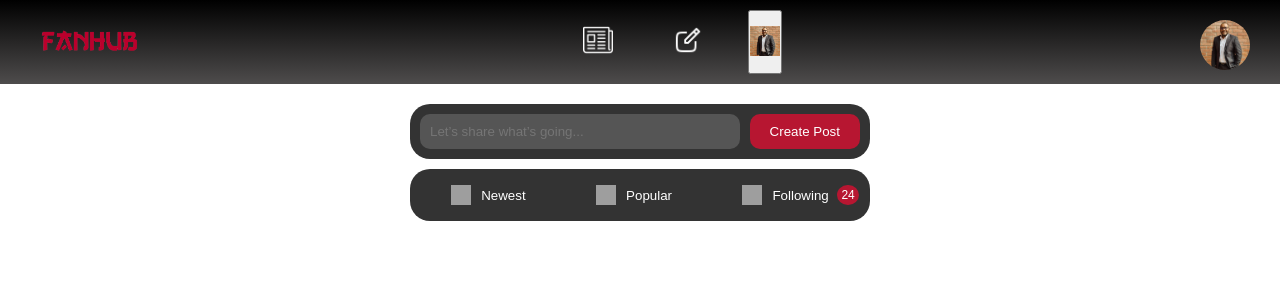
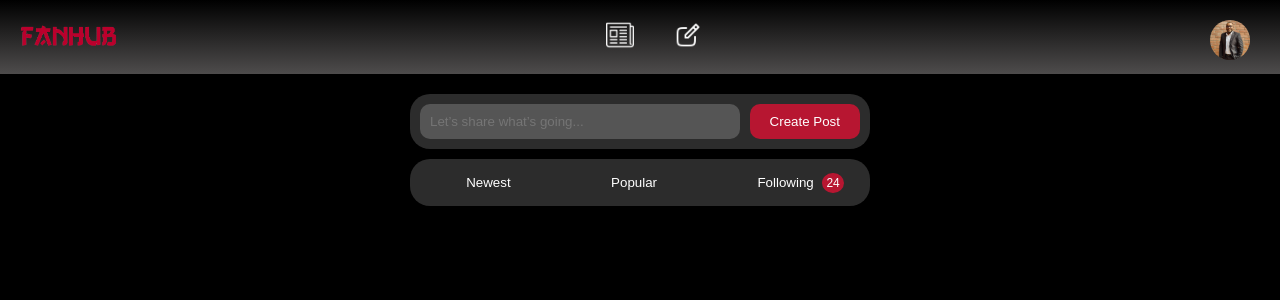
Before and after one commit to MetheMeticien/FanHUB, a React (Vite) app in the folder frontend/FanHub/: page /posts in a window 1280 px wide. Shown: the top 300 px of the page. Built offline with nearby package versions, Linux system fonts and the light colour scheme; grey boxes are pictures that could not be loaded.

Commit message:
Worked on PostPage and theming

```diff
--- a/frontend/FanHub/src/App.css
+++ b/frontend/FanHub/src/App.css
@@ -5,5 +5,5 @@
 }
 
 body{
-  background-color: rgb(255, 255, 255);
+  background-color: rgb(0, 0, 0);
 }
--- a/frontend/FanHub/src/App.jsx
+++ b/frontend/FanHub/src/App.jsx
@@ -16,8 +16,6 @@ function App() {
             <Route path='/news' element={<NewsPage />} />
             <Route path='/posts' element={<PostPage />} />
             <Route path='/' element={<HomePage />} />
-
-
           </Routes>
         </main>
     </>
--- a/frontend/FanHub/src/Features/Common/Navbar/Navbar.jsx
+++ b/frontend/FanHub/src/Features/Common/Navbar/Navbar.jsx
@@ -16,11 +16,6 @@ function Navbar (){
                     <Link to ="/posts">
                         <img src="\src\assets\posts.png" alt="posts-icon" />
                     </Link>
-                    <button id="theme-toggle">
-                    <img src="\src\assets\ruhan.jpg" alt="Toggle Dark Mode" className="theme-icon" />
-                    </button>
-
-
                 </ul>
 
             </div>
--- a/frontend/FanHub/src/Features/Common/Navbar/navbar.css
+++ b/frontend/FanHub/src/Features/Common/Navbar/navbar.css
@@ -11,20 +11,20 @@
 .nav-left img {
     width: 100px;
     height: auto;
-    margin: 20px 40px;
+    margin: 2px 19px;
 }
 
 .nav-mid ul {
     list-style-type: none;
     display: flex;
-    gap: 30px;
+    gap: 20px;
     margin: 0;
     padding: 0;
 }
 
 .nav-mid ul a {
     display: inline-block;
-    padding: 15px;
+    padding: 10px;
     border-radius: 5px;
     transition: background-color 0.3s ease; /* Smooth transition effect */
 }
@@ -34,12 +34,12 @@
 }
 
 .nav-mid ul img {
-    width: 30px;  /* Adjust the size of the icons */
+    width: 28px;  /* Adjust the size of the icons */
     height: auto;
 }
 
 .nav-right img{
-    width: 50px;
-    margin: 20px 30px 10px 30px;
+    width: 40px;
+    margin: 20px 30px 10px 40px;
     border-radius: 80px;
 }
--- a/frontend/FanHub/src/Features/PostPage/PostPage.css
+++ b/frontend/FanHub/src/Features/PostPage/PostPage.css
@@ -1,7 +1,7 @@
 
 .post-page {
     padding: 20px;
-    background-color: #ffffff; /* Dark background to match your design */
+    background-color: #000000; /* Dark background to match your design */
 
 
         height: 20%;
@@ -16,7 +16,7 @@
 .postbar-container {
     display: flex;
     justify-content: space-between;
-    background-color: #333;
+    background-color: #2c2c2c;
     padding: 10px;
     border-radius: 20px;
     margin-bottom: 10px;
@@ -49,7 +49,7 @@
 .filter-container {
     display: flex;
     justify-content: space-around;
-    background-color: #333;
+    background-color: #2c2c2c;
     padding: 6px;
     border-radius: 20px;
 }
@@ -82,6 +82,6 @@
     font-size: 12px;
     margin-left: 8px;
     position: absolute;
-     top: 10px;
+    top: 8px;
     right: -20px;
 }
--- a/frontend/FanHub/src/Features/PostPage/PostPage.jsx
+++ b/frontend/FanHub/src/Features/PostPage/PostPage.jsx
@@ -9,15 +9,13 @@ function PostPage() {
 
             <div className="filter-container">
                 <button className="filter-btn">
-                    <img src="/src/assets/newest-icon.png" alt="Newest" className="filter-icon" />
                     Newest
                 </button>
                 <button className="filter-btn">
-                    <img src="/src/assets/popular-icon.png" alt="Popular" className="filter-icon" />
                     Popular
                 </button>
                 <button className="filter-btn notification-btn">
-                    <img src="/src/assets/following-icon.png" alt="Following" className="filter-icon" />
+
                     Following <span className="notification-count">24</span>
                 </button>
             </div>
```
